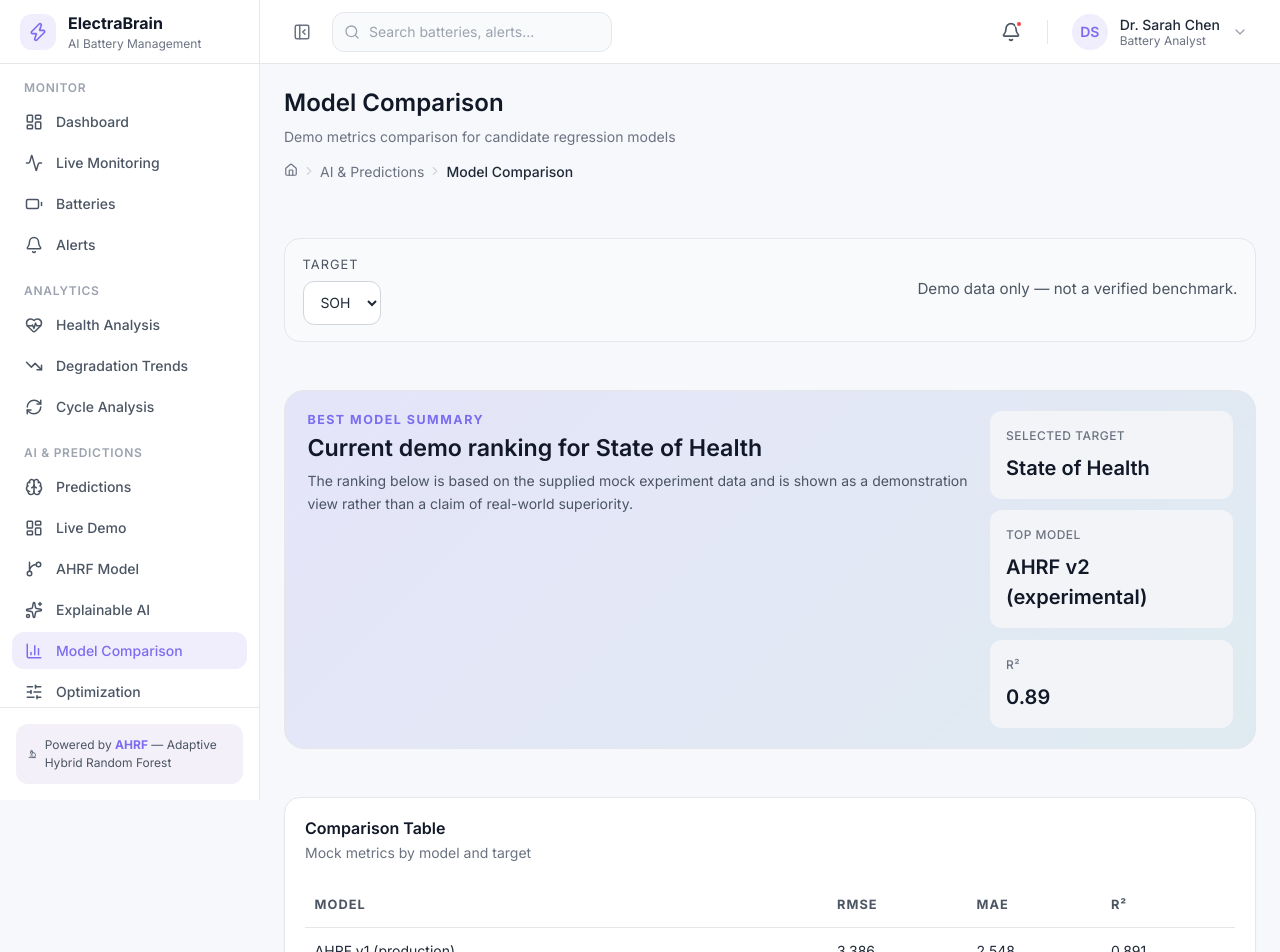
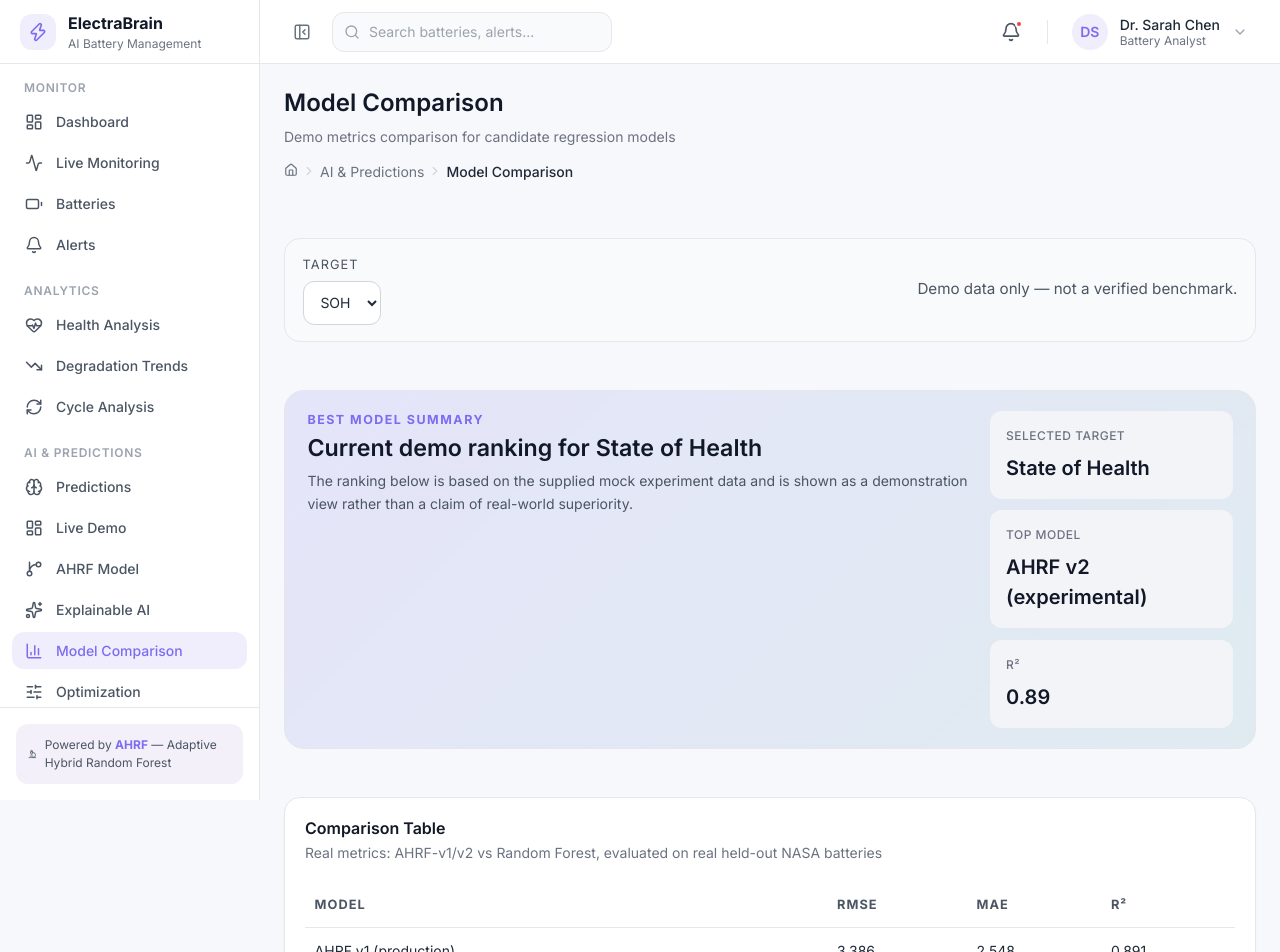
Before and after one commit to vipinswarnkar/Electrabrain, a React (Vite) app in the folder frontend/: page /ai/model-comparison in a window 1280 px wide. Shown: the top 952 px of the page. Built offline with nearby package versions, Linux system fonts and the light colour scheme; no server answers.

Commit message:
Fix stale 'mock metrics' subtitle on Model Comparison page

```diff
--- a/frontend/src/pages/ai/ModelComparisonPage.tsx
+++ b/frontend/src/pages/ai/ModelComparisonPage.tsx
@@ -92,7 +92,7 @@ export function ModelComparisonPage() {
       </section>
 
       <section className={styles.tableCard}>
-        <ChartCard title="Comparison Table" subtitle="Mock metrics by model and target">
+        <ChartCard title="Comparison Table" subtitle="Real metrics: AHRF-v1/v2 vs Random Forest, evaluated on real held-out NASA batteries">
           <div className={styles.tableWrap}>
             <table className={styles.table}>
               <thead>
```
